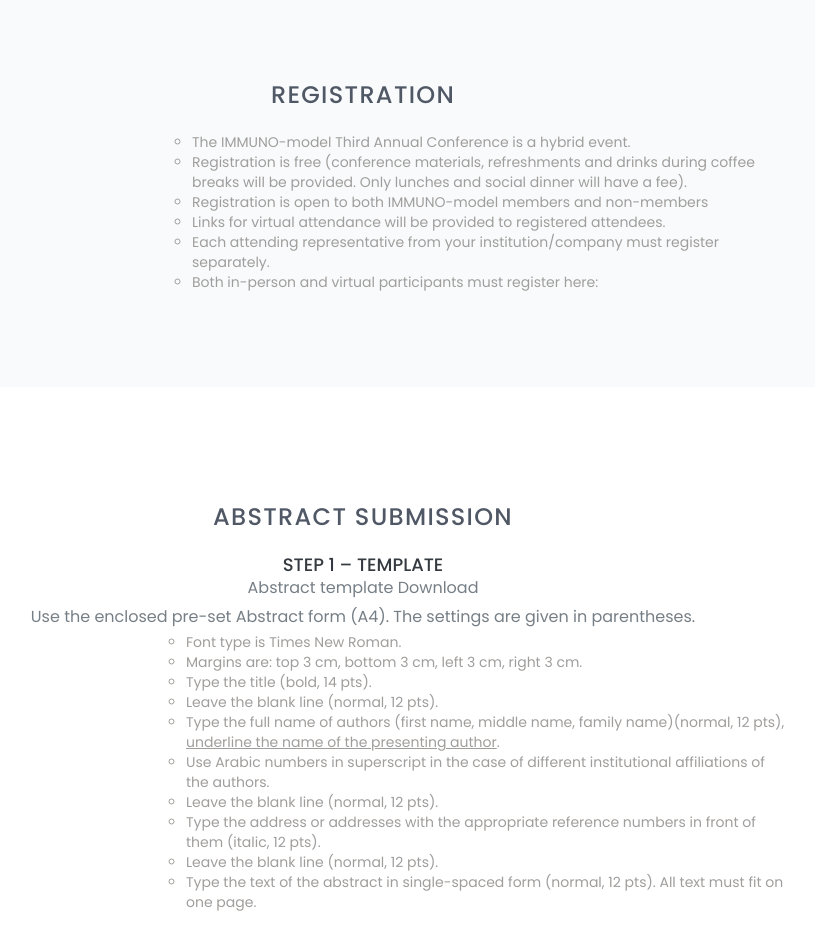
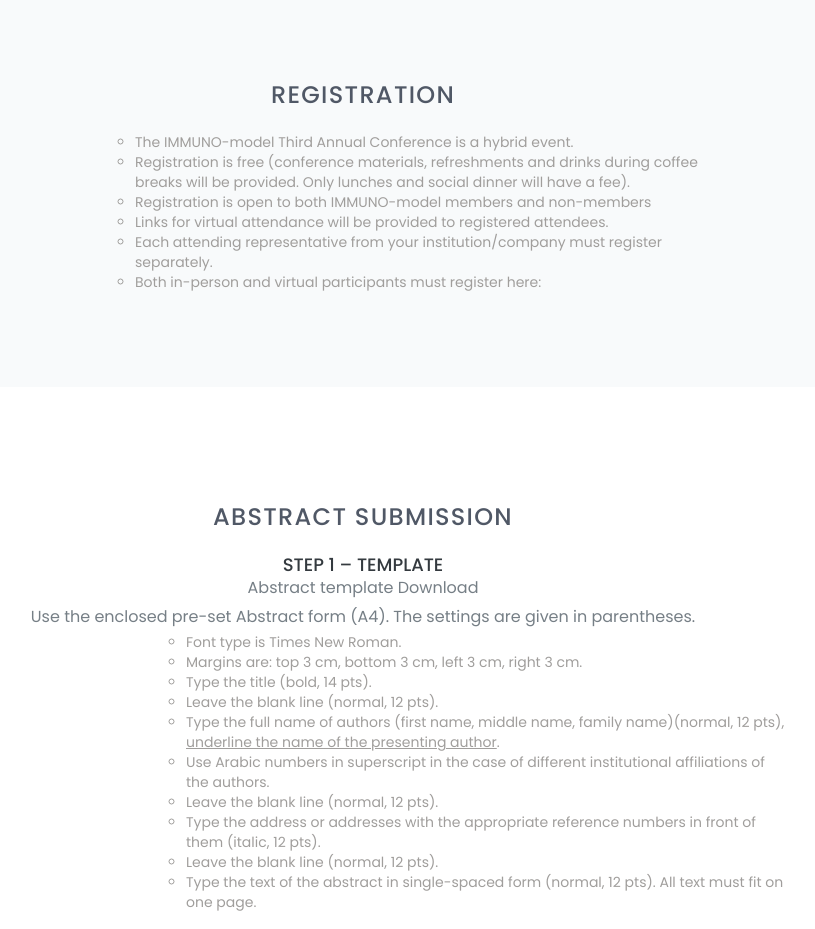
Before and after one commit to immunomodelconference/blendiman.github.io, a plain HTML site: page index.html in a window 1280 px wide. Shown: the part 1760-2689 px from the top of the page, without its empty margins (277-1092 px from the left). Drawn offline with nearby package versions, Linux system fonts and the light colour scheme.

Commit message:
Update index.html

```diff
--- a/index.html
+++ b/index.html
@@ -11,6 +11,16 @@
 
 		ul.a li{
  		width: 600px;
+		}
+
+		ul.b{
+		text-align: left;
+		margin-left: 30%;
+		padding: 0px;
+		}
+
+		ul.b li{
+			width: 600px;
 		}
 	</style>
         <!-- meta data -->
@@ -213,7 +223,7 @@ The COST Action IMMUNO-model CA21135 aims to foster research and innovation in p
 				<div class="section-header">
 					<h2>registration</h2>
 					<p>
-<ul class="a">
+<ul class="b">
 <li>The IMMUNO-model Third Annual Conference is a hybrid event.</li>
 <li>Registration is free (conference materials, refreshments and drinks during coffee breaks will be provided. Only lunches and social dinner will have a fee).</li>
 <li>Registration is open to both IMMUNO-model members and non-members</li>
```
